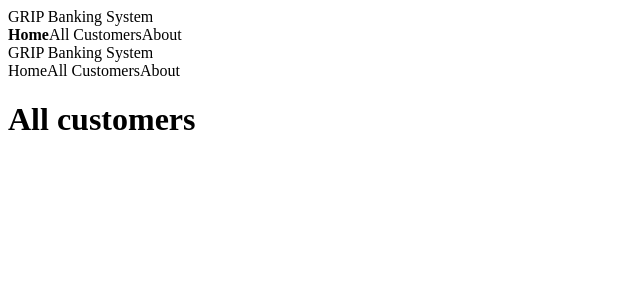
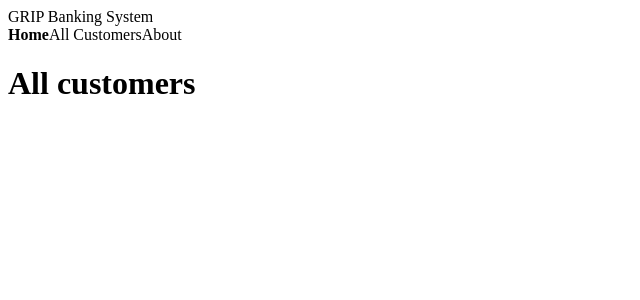
Before and after one commit to snehguptafr/GRIP-banking-system, a React (Vite) app in the folder banking-client/: page /customers in a window 1280 px wide. Shown: the top 300 px of the page, without its empty margins (0-640 px from the left). Built offline with nearby package versions, Linux system fonts and the light colour scheme.

Commit message:
remove duplicates

```diff
--- a/banking-client/src/pages/About.jsx
+++ b/banking-client/src/pages/About.jsx
@@ -1,9 +1,7 @@
-import Navbar from "../components/Navbar";
 
 export default function About() {
   return (
     <>
-      <Navbar />
       <h1>About</h1>
     </>
   );
--- a/banking-client/src/pages/Customers.jsx
+++ b/banking-client/src/pages/Customers.jsx
@@ -1,9 +1,7 @@
-import Navbar from "../components/Navbar";
 
 export default function Customers() {
   return (
     <>
-      <Navbar />
       <h1>All customers</h1>
     </>
   );
--- a/banking-client/src/pages/Home.jsx
+++ b/banking-client/src/pages/Home.jsx
@@ -1,10 +1,8 @@
-import Navbar from "../components/Navbar";
 
 export default function Home(){
 
     return(
         <>
-        <Navbar />
         <h1>Home</h1>
         </>
     )
```
